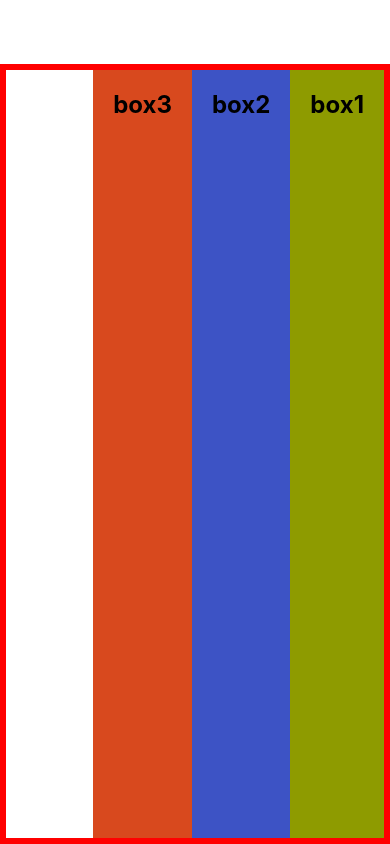
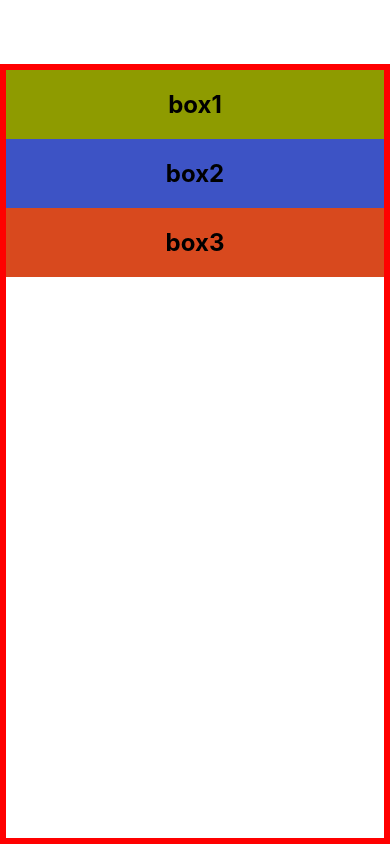
Before and after one commit to jananikangesan/React-Native-Tutorial-for-Beginners, a React Native app: screen / in a window 390 px wide. Built offline with nearby package versions, Linux system fonts and the light colour scheme.

Commit message:
justifyContent

```diff
--- a/App.js
+++ b/App.js
@@ -94,7 +94,8 @@
 const styles=StyleSheet.create({
   container:{
     flex:1,
-    flexDirection:"row-reverse",
+    //flexDirection:"row-reverse",
+    justifyContent:"flex-start",
     marginTop:64,
     borderWidth:6,
     borderColor:"red",
```
